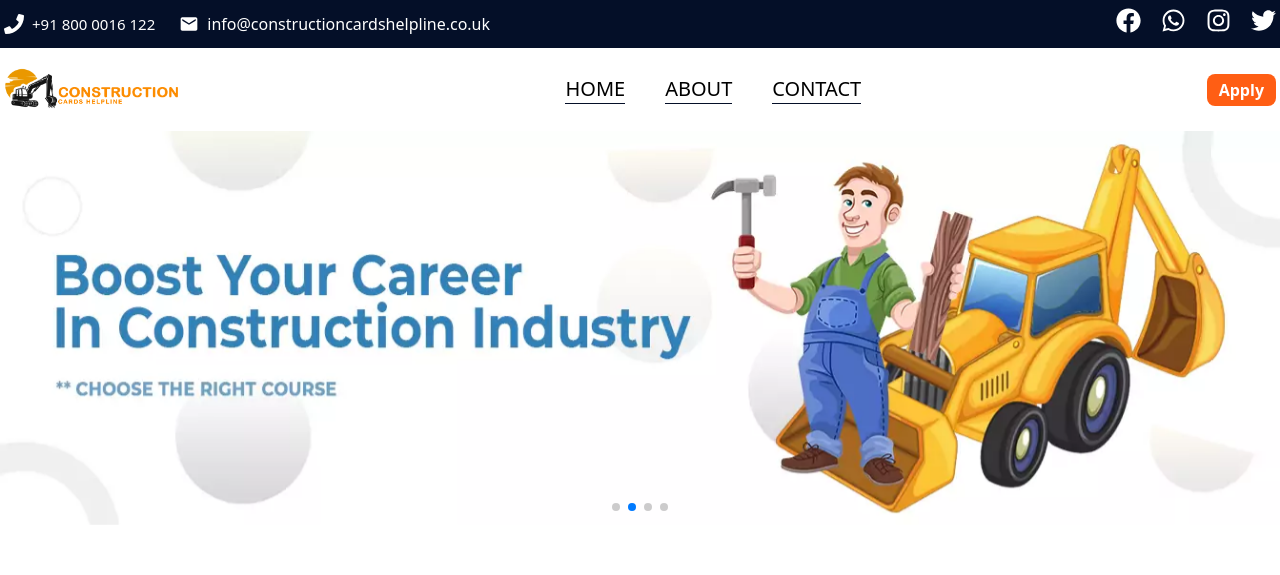
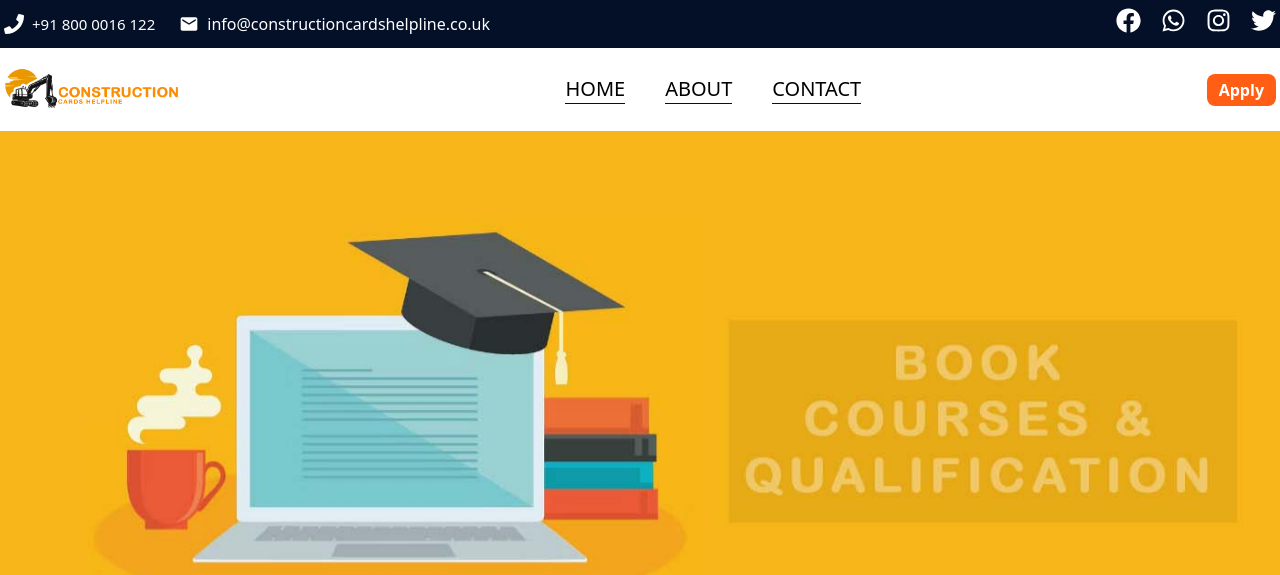
Before and after one commit to nishantsingh345/construction2, a Next.js app: page / in a window 1280 px wide. Shown: the top 575 px of the page. Built offline with nearby package versions, Linux system fonts and the light colour scheme.

Commit message:
change hero section banner

```diff
--- a/src/components/home/Hero.tsx
+++ b/src/components/home/Hero.tsx
@@ -12,10 +12,7 @@ import "swiper/css/navigation";
 import "swiper/css/pagination";
 import "swiper/css/scrollbar";
 
-
 type Props = {};
-
-
 
 const Hero = (props: Props) => {
   return (
@@ -36,17 +33,17 @@ const Hero = (props: Props) => {
         // onSlideChange={() => console.log("slide change")}
       >
         <SwiperSlide>
-          <img className="w-full " src="/hero/HB-1-3.webp" alt="" />
+          <img className="w-full " src="/hero/banner1.jpg" alt="" />
         </SwiperSlide>
         <SwiperSlide>
-          <img className="w-full " src="/hero/HB-1-3.webp" alt="" />
+          <img className="w-full " src="/hero/banner3 (2).jpg" alt="" />
         </SwiperSlide>
         <SwiperSlide>
+          <img className="w-full " src="/hero/banner4.jpg" alt="" />
+        </SwiperSlide>
+        {/* <SwiperSlide>
           <img className="w-full " src="/hero/HB-1-3.webp" alt="" />
-        </SwiperSlide>
-        <SwiperSlide>
-          <img className="w-full " src="/hero/HB-1-3.webp" alt="" />
-        </SwiperSlide>
+        </SwiperSlide> */}
       </Swiper>
     </div>
   );
```
